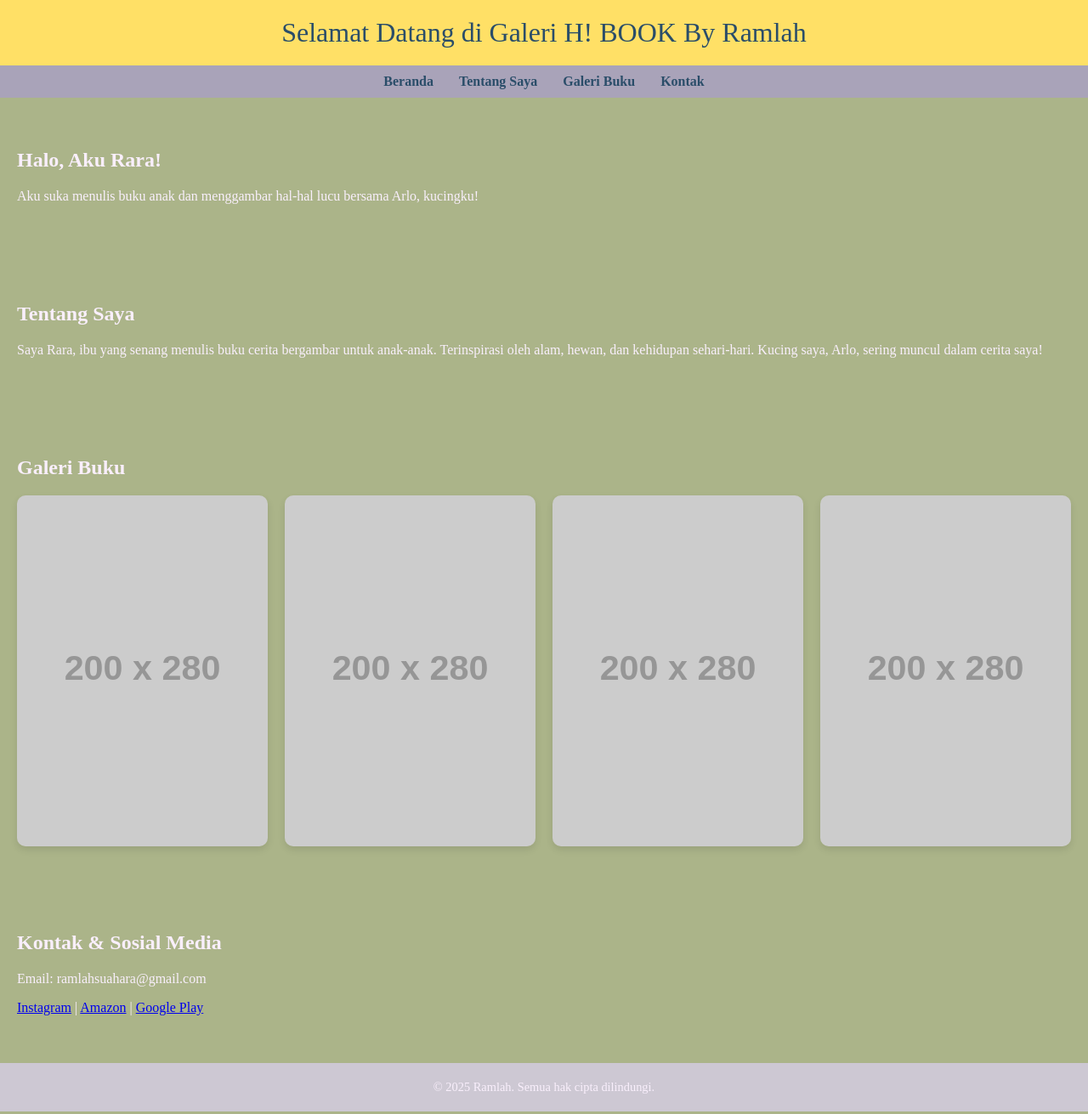
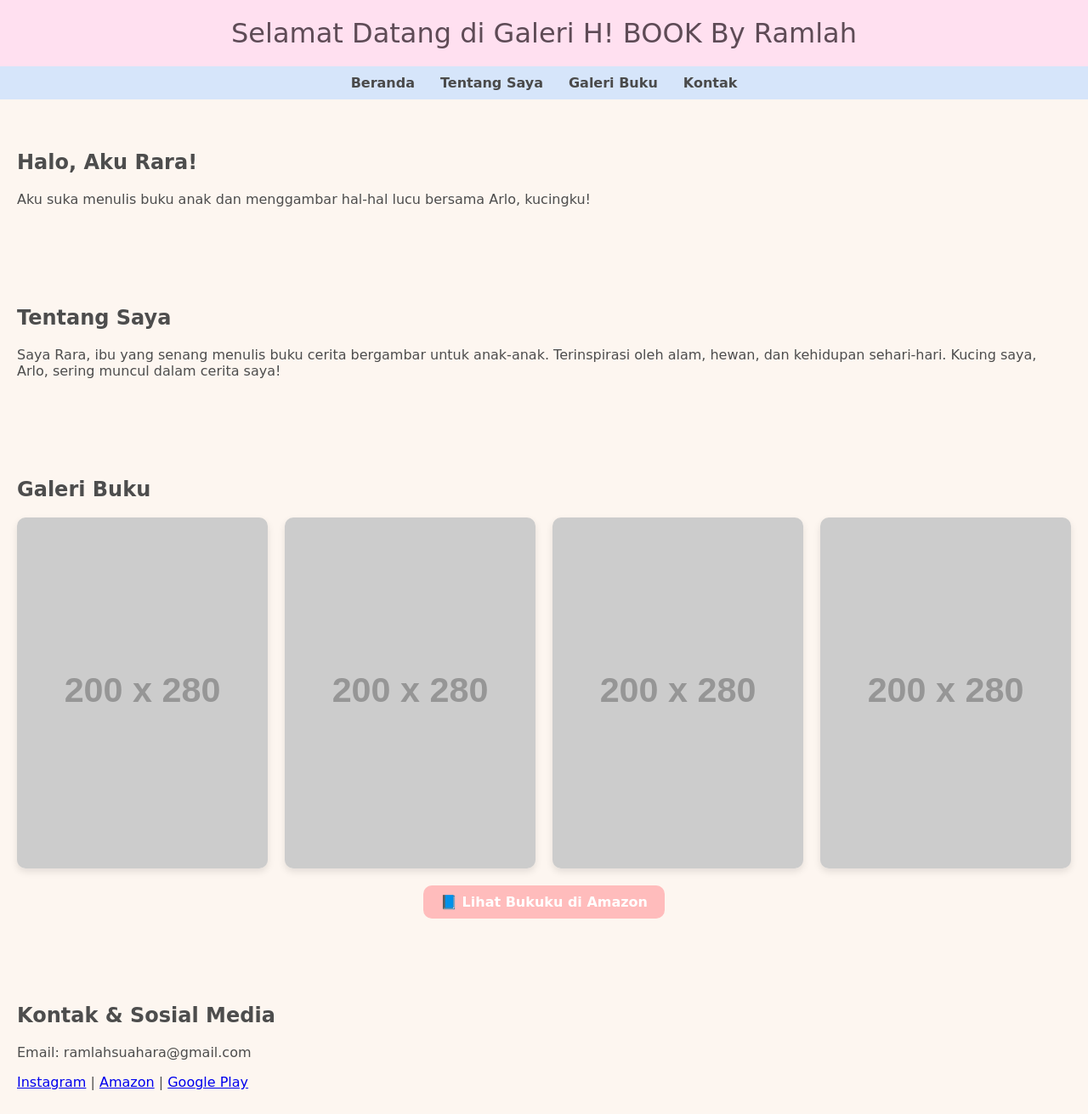
Before and after one commit to Ramlah31/Ramlahwebku, a plain HTML site: page index.html in a window 1280 px wide. Shown: the top 1311 px of the page at 85% size. Drawn offline with Linux system fonts and the light colour scheme; placeholder pictures from the web are drawn by us.

Commit message:
Update index.html

```diff
--- a/index.html
+++ b/index.html
@@ -1,4 +1,3 @@
-
 <!DOCTYPE html>
 <html lang="id">
 <head>
@@ -9,27 +8,27 @@
   <style>
     body {
       margin: 0;
-      font-family: 'Schoolbell';
-      background: #abb489;
-      color: #f9effc;
+      font-family: 'Schoolbell', cursive;
+      background: #fdf6f0; /* pastel krem muda */
+      color: #4d4d4d;
     }
     header {
-      background: #ffe066;
+      background: #ffe0f0; /* pastel pink */
       padding: 20px;
       text-align: center;
       font-size: 2em;
-      color: #2a4d69;
+      color: #5e4b56;
     }
     nav {
       display: flex;
       justify-content: center;
-      background: #a9a3b9;
+      background: #d6e5fa; /* pastel biru */
       padding: 10px;
     }
     nav a {
       margin: 0 15px;
       text-decoration: none;
-      color: #2a4d69;
+      color: #4a4a4a;
       font-weight: bold;
     }
     section {
@@ -45,11 +44,29 @@
       border-radius: 10px;
       box-shadow: 0 4px 8px rgba(0,0,0,0.1);
     }
+    .amazon-link {
+      margin-top: 20px;
+      text-align: center;
+    }
+    .amazon-link a {
+      background: #ffbcbc;
+      color: #fff;
+      padding: 10px 20px;
+      border-radius: 10px;
+      text-decoration: none;
+      font-weight: bold;
+      display: inline-block;
+      transition: background 0.3s ease;
+    }
+    .amazon-link a:hover {
+      background: #f48fb1;
+    }
     footer {
-      background: #cdc8d3;
+      background: #e0e0e0;
       text-align: center;
       padding: 20px;
       font-size: 0.9em;
+      color: #555;
     }
   </style>
 </head>
@@ -83,12 +100,15 @@
       <img src="https://via.placeholder.com/200x280?text=Buku+3" alt="Buku 3">
       <img src="https://via.placeholder.com/200x280?text=Buku+4" alt="Buku 4">
     </div>
+    <div class="amazon-link">
+      <a href="https://a.co/d/8FWL082" target="_blank">📘 Lihat Bukuku di Amazon</a>
+    </div>
   </section>
 
   <section id="kontak">
     <h2>Kontak & Sosial Media</h2>
     <p>Email: ramlahsuahara@gmail.com</p>
-    <p><a href="#">Instagram</a> | <a href="#">Amazon</a> | <a href="#">Google Play</a></p>
+    <p><a href="#">Instagram</a> | <a href="https://a.co/d/8FWL082" target="_blank">Amazon</a> | <a href="#">Google Play</a></p>
   </section>
 
   <footer>
```
